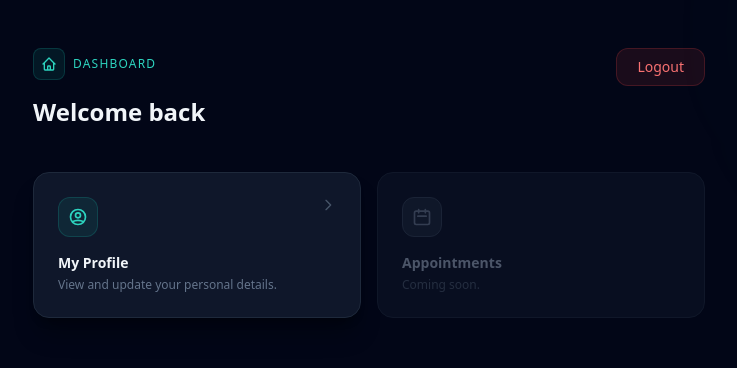
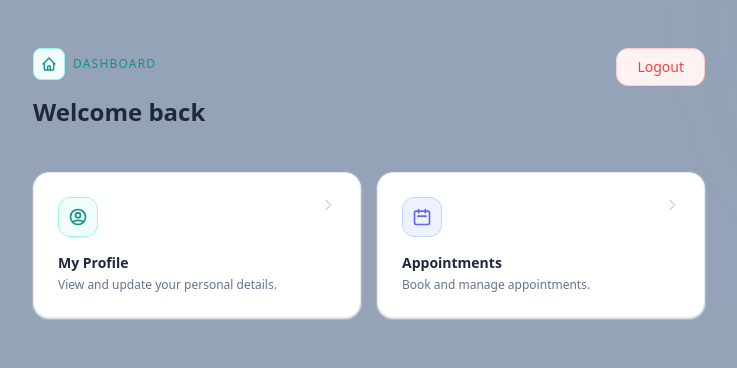
Before and after one commit to Hiruni28/Smart-Queue-Management-and-Decision-Support-System-for-Medical-Centers-FRONTEND, a React (Vite) app: page /patient-dashboard in a window 1280 px wide. Shown: the top 368 px of the page, without its empty margins (271-1008 px from the left). Built offline with nearby package versions, Linux system fonts and the light colour scheme.

Commit message:
Updated Patient Dashboard file

```diff
--- a/src/pages/PatientDashboard.jsx
+++ b/src/pages/PatientDashboard.jsx
@@ -10,10 +10,10 @@ function PatientDashboard() {
   }
 
   return (
-    <div className="min-h-screen bg-slate-950 px-4 py-12">
+    <div className="min-h-screen bg-slate-400 px-4 py-12">
       <div className="absolute inset-0 overflow-hidden pointer-events-none">
-        <div className="absolute -top-40 -right-40 w-96 h-96 bg-teal-500/5 rounded-full blur-3xl" />
-        <div className="absolute -bottom-40 -left-40 w-96 h-96 bg-teal-500/5 rounded-full blur-3xl" />
+        <div className="absolute -top-40 -right-40 w-96 h-96 bg-teal-400/10 rounded-full blur-3xl" />
+        <div className="absolute -bottom-40 -left-40 w-96 h-96 bg-teal-400/10 rounded-full blur-3xl" />
       </div>
 
       <div className="relative max-w-2xl mx-auto">
@@ -22,21 +22,21 @@ function PatientDashboard() {
         <div className="flex justify-between items-start mb-10">
           <div>
             <div className="flex items-center gap-2 mb-4">
-              <div className="w-8 h-8 rounded-lg bg-teal-500/10 border border-teal-500/20 flex items-center justify-center">
-                <svg className="w-4 h-4 text-teal-400" fill="none" viewBox="0 0 24 24" stroke="currentColor" strokeWidth={2}>
+              <div className="w-8 h-8 rounded-lg bg-teal-50 border border-teal-200 flex items-center justify-center">
+                <svg className="w-4 h-4 text-teal-600" fill="none" viewBox="0 0 24 24" stroke="currentColor" strokeWidth={2}>
                   <path strokeLinecap="round" strokeLinejoin="round" d="M3 12l2-2m0 0l7-7 7 7M5 10v10a1 1 0 001 1h3m10-11l2 2m-2-2v10a1 1 0 01-1 1h-3m-6 0a1 1 0 001-1v-4a1 1 0 011-1h2a1 1 0 011 1v4a1 1 0 001 1m-6 0h6" />
                 </svg>
               </div>
-              <span className="text-xs font-medium text-teal-400 tracking-widest uppercase">Dashboard</span>
+              <span className="text-xs font-medium text-teal-600 tracking-widest uppercase">Dashboard</span>
             </div>
-            <h1 className="text-2xl font-semibold text-slate-100">Welcome back</h1>
+            <h1 className="text-2xl font-semibold text-slate-800">Welcome back</h1>
             <p className="mt-1 text-sm text-slate-500">{email}</p>
           </div>
 
           {/* Logout */}
           <button
             onClick={logout}
-            className="bg-red-500/10 hover:bg-red-500/20 active:bg-red-500/30 text-red-400 border border-red-500/20 hover:border-red-500/40 px-5 py-2 rounded-xl text-sm font-medium transition-colors duration-200 focus:outline-none focus:ring-2 focus:ring-red-500/40 focus:ring-offset-2 focus:ring-offset-slate-950"
+            className="bg-red-50 hover:bg-red-100 active:bg-red-200 text-red-500 border border-red-200 hover:border-red-300 px-5 py-2 rounded-xl text-sm font-medium transition-colors duration-200 focus:outline-none focus:ring-2 focus:ring-red-300 focus:ring-offset-2 focus:ring-offset-slate-50"
           >
             Logout
           </button>
@@ -44,35 +44,46 @@ function PatientDashboard() {
 
         {/* Cards */}
         <div className="grid grid-cols-1 sm:grid-cols-2 gap-4">
+
+          {/* Profile card */}
           <Link
             to="/patient-profile"
-            className="group bg-slate-900 border border-slate-800 hover:border-teal-500/40 rounded-2xl p-6 shadow-xl shadow-black/30 transition-colors duration-200"
+            className="group bg-white border border-slate-200 hover:border-teal-400 rounded-2xl p-6 shadow-sm hover:shadow-md shadow-slate-100 transition-all duration-200"
           >
             <div className="flex items-start justify-between mb-4">
-              <div className="w-10 h-10 rounded-xl bg-teal-500/10 border border-teal-500/20 flex items-center justify-center">
-                <svg className="w-5 h-5 text-teal-400" fill="none" viewBox="0 0 24 24" stroke="currentColor" strokeWidth={2}>
+              <div className="w-10 h-10 rounded-xl bg-teal-50 border border-teal-200 flex items-center justify-center">
+                <svg className="w-5 h-5 text-teal-600" fill="none" viewBox="0 0 24 24" stroke="currentColor" strokeWidth={2}>
                   <path strokeLinecap="round" strokeLinejoin="round" d="M5.121 17.804A13.937 13.937 0 0112 16c2.5 0 4.847.655 6.879 1.804M15 10a3 3 0 11-6 0 3 3 0 016 0zm6 2a9 9 0 11-18 0 9 9 0 0118 0z" />
                 </svg>
               </div>
-              <svg className="w-4 h-4 text-slate-600 group-hover:text-teal-500 transition-colors duration-200" fill="none" viewBox="0 0 24 24" stroke="currentColor" strokeWidth={2}>
+              <svg className="w-4 h-4 text-slate-300 group-hover:text-teal-500 transition-colors duration-200" fill="none" viewBox="0 0 24 24" stroke="currentColor" strokeWidth={2}>
                 <path strokeLinecap="round" strokeLinejoin="round" d="M9 5l7 7-7 7" />
               </svg>
             </div>
-            <h2 className="text-sm font-semibold text-slate-100 mb-1">My Profile</h2>
+            <h2 className="text-sm font-semibold text-slate-800 mb-1">My Profile</h2>
             <p className="text-xs text-slate-500">View and update your personal details.</p>
           </Link>
 
-          <div className="bg-slate-900 border border-slate-800 rounded-2xl p-6 opacity-50 cursor-not-allowed">
-            <div className="w-10 h-10 rounded-xl bg-slate-700/40 border border-slate-700 flex items-center justify-center mb-4">
-              <svg className="w-5 h-5 text-slate-500" fill="none" viewBox="0 0 24 24" stroke="currentColor" strokeWidth={2}>
-                <path strokeLinecap="round" strokeLinejoin="round" d="M8 7V3m8 4V3m-9 8h10M5 21h14a2 2 0 002-2V7a2 2 0 00-2-2H5a2 2 0 00-2 2v12a2 2 0 002 2z" />
+          {/* Appointments card */}
+          <Link
+            to="/appointments"
+            className="group bg-white border border-slate-200 hover:border-indigo-400 rounded-2xl p-6 shadow-sm hover:shadow-md shadow-slate-100 transition-all duration-200"
+          >
+            <div className="flex items-start justify-between mb-4">
+              <div className="w-10 h-10 rounded-xl bg-indigo-50 border border-indigo-200 flex items-center justify-center">
+                <svg className="w-5 h-5 text-indigo-500" fill="none" viewBox="0 0 24 24" stroke="currentColor" strokeWidth={2}>
+                  <path strokeLinecap="round" strokeLinejoin="round" d="M8 7V3m8 4V3m-9 8h10M5 21h14a2 2 0 002-2V7a2 2 0 00-2-2H5a2 2 0 00-2 2v12a2 2 0 002 2z" />
+                </svg>
+              </div>
+              <svg className="w-4 h-4 text-slate-300 group-hover:text-indigo-500 transition-colors duration-200" fill="none" viewBox="0 0 24 24" stroke="currentColor" strokeWidth={2}>
+                <path strokeLinecap="round" strokeLinejoin="round" d="M9 5l7 7-7 7" />
               </svg>
             </div>
-            <h2 className="text-sm font-semibold text-slate-400 mb-1">Appointments</h2>
-            <p className="text-xs text-slate-600">Coming soon.</p>
-          </div>
+            <h2 className="text-sm font-semibold text-slate-800 mb-1">Appointments</h2>
+            <p className="text-xs text-slate-500">Book and manage appointments.</p>
+          </Link>
+
         </div>
-
       </div>
     </div>
   );
```
